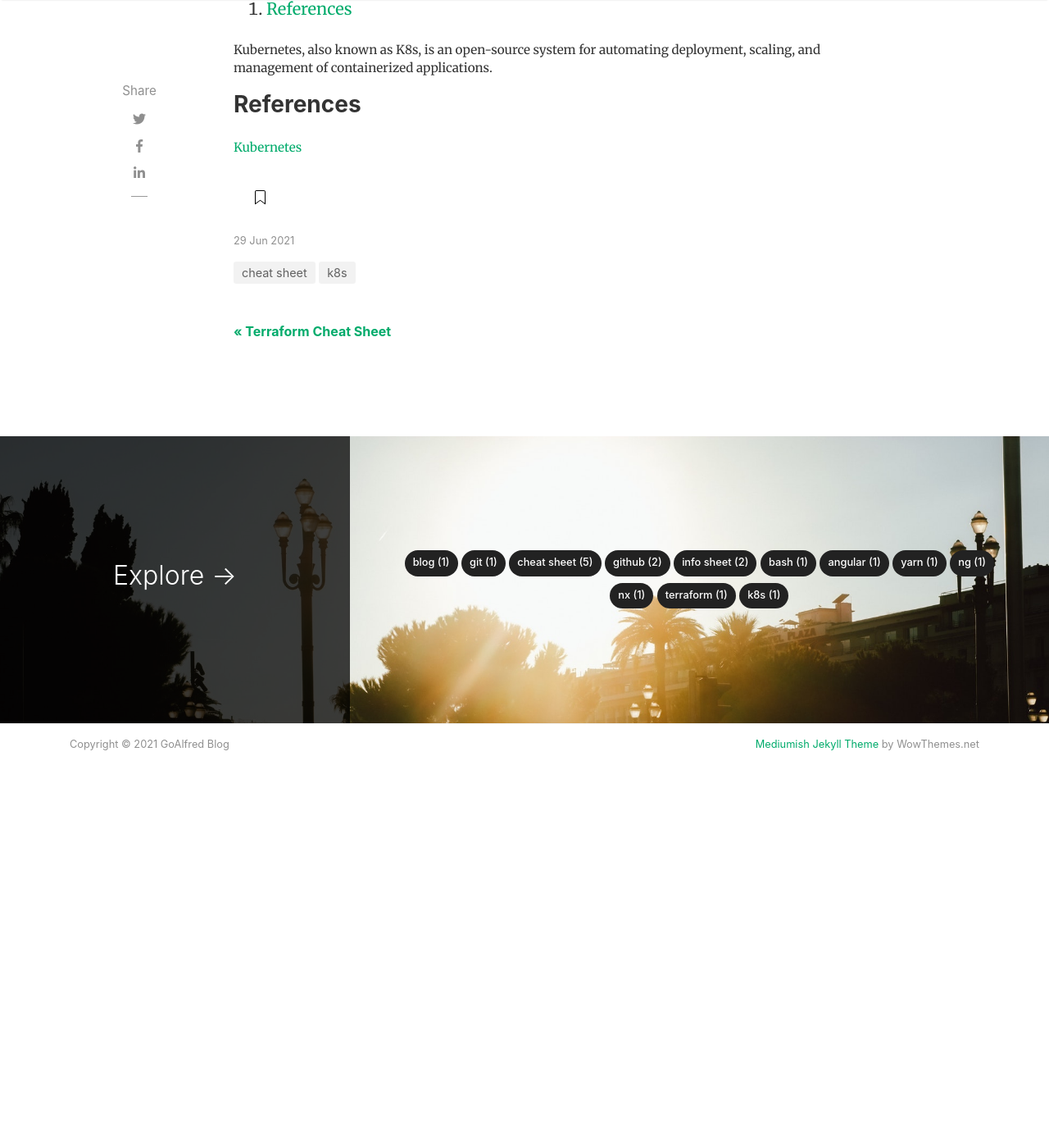
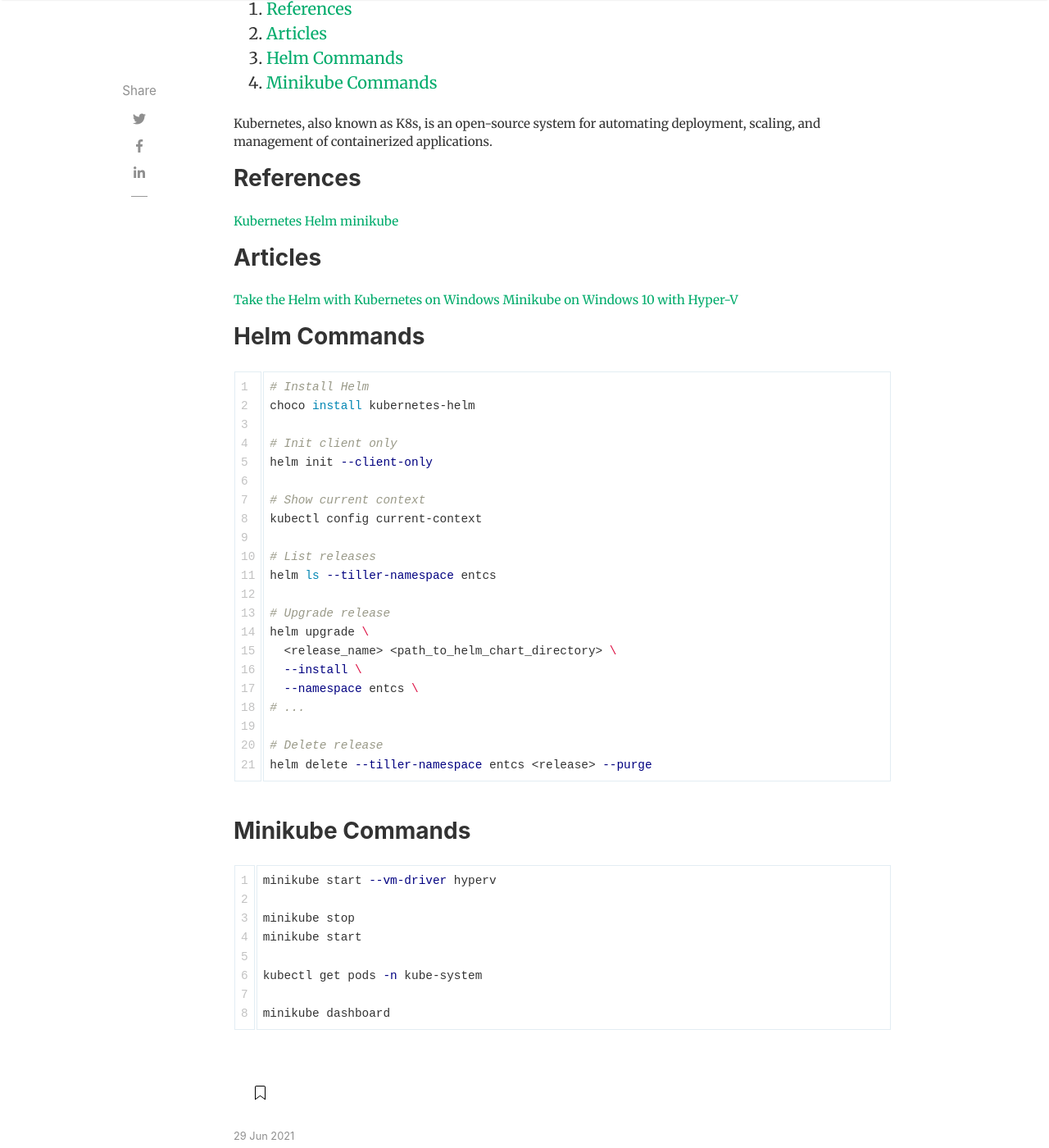
Before and after one commit to goalfred-dev/goalfred-dev.github.io, a Jekyll site: the page built from _posts/2021-06-29-kubernetes-cheat-sheet.md, in a window 1280 px wide and 1400 px high, scrolled down 501 px. Shown: the whole window at 82% size. Built offline with Jekyll 4.4.1, drawn with Linux system fonts in a browser that asks for light colours; nearby versions of some CDN libraries; comment, search, counter and statistics services are not loaded; before the commit the page ends 1492 px from its top, so only the background shows below that.

Commit message:
Added content to k8s cheat sheet

````diff
--- a/_posts/2021-06-29-kubernetes-cheat-sheet.md
+++ b/_posts/2021-06-29-kubernetes-cheat-sheet.md
@@ -15,3 +15,49 @@
 ### References
 
 [Kubernetes](https://kubernetes.io/)
+[Helm](https://helm.sh/)
+[minikube](https://minikube.sigs.k8s.io/docs/)
+
+### Articles
+
+[Take the Helm with Kubernetes on Windows](https://medium.com/@JockDaRock/take-the-helm-with-kubernetes-on-windows-c2cd4373104b)
+[Minikube on Windows 10 with Hyper-V](https://medium.com/@JockDaRock/minikube-on-windows-10-with-hyper-v-6ef0f4dc158c)
+
+### Helm Commands
+
+```sh
+# Install Helm
+choco install kubernetes-helm
+
+# Init client only
+helm init --client-only
+
+# Show current context
+kubectl config current-context
+
+# List releases
+helm ls --tiller-namespace entcs
+
+# Upgrade release
+helm upgrade \
+  <release_name> <path_to_helm_chart_directory> \
+  --install \
+  --namespace entcs \
+# ...
+
+# Delete release
+helm delete --tiller-namespace entcs <release> --purge
+```
+
+### Minikube Commands
+
+```sh
+minikube start --vm-driver hyperv
+
+minikube stop
+minikube start
+
+kubectl get pods -n kube-system
+
+minikube dashboard
+```
````
